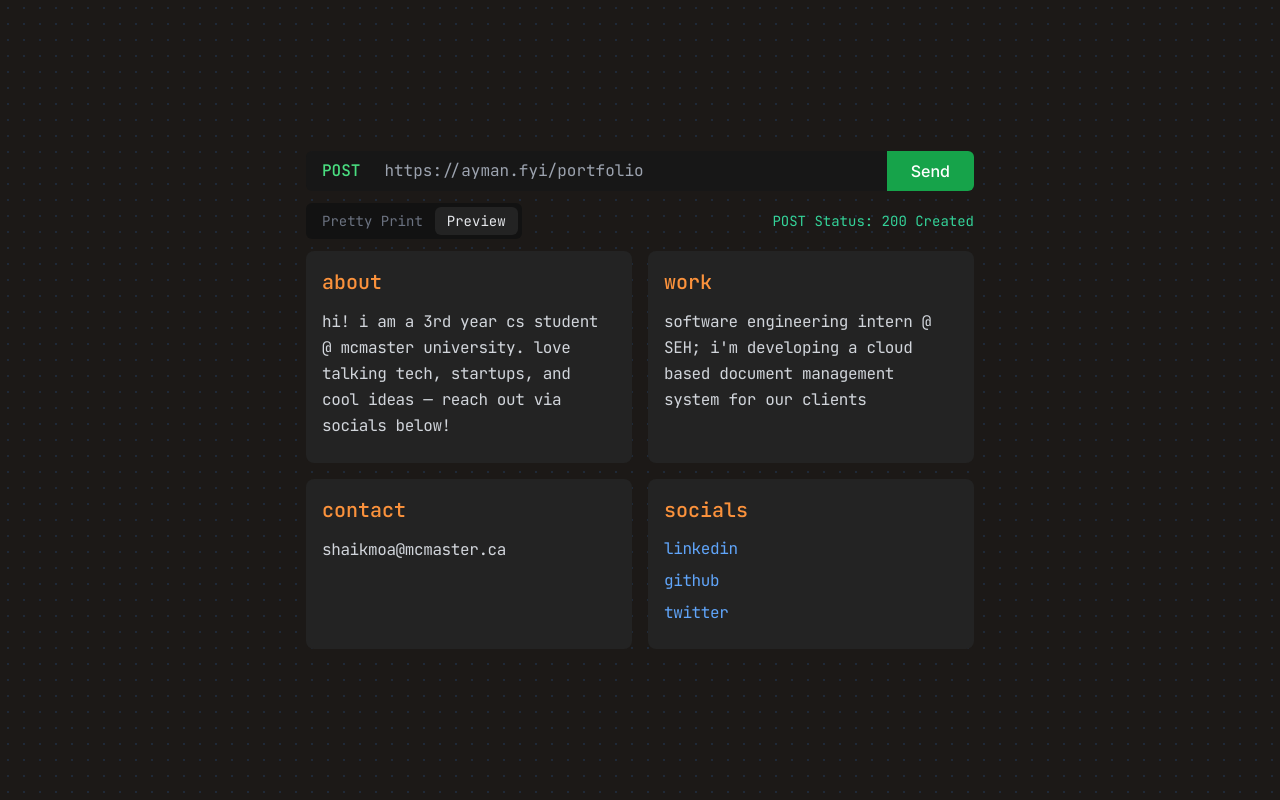
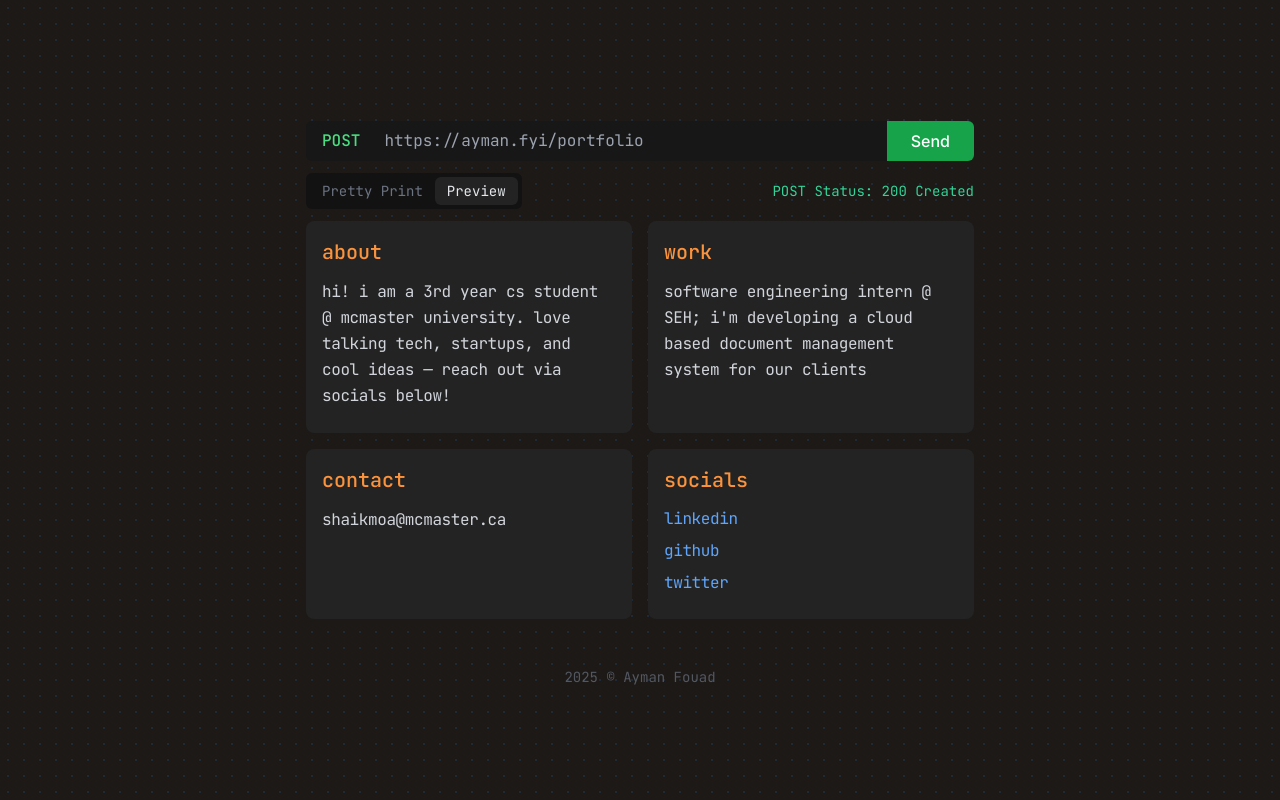
Before and after one commit to aymanfouad123/portfolio-v1, a React (Vite) app: page / in a window 1280 px wide. Both pictures are taken after a click on the button "GET". Built offline with nearby package versions, Linux system fonts and the light colour scheme.

Commit message:
adding copyright footer

```diff
--- a/src/App.jsx
+++ b/src/App.jsx
@@ -1,4 +1,4 @@
-import React, { useState } from "react";
+import React, { useState, useEffect } from "react";
 import CardView from "./components/cardView";
 import CodeView from "./components/codeView";
 import { portfolioData } from "./data/portfolioData";
@@ -7,35 +7,45 @@ import StatusMessage from "./components/statusMessage";
 import TabSelector from "./components/tabSelector";
 
 function App() {
-  // Main state variables
+  // Core states
   const [viewMode, setViewMode] = useState("code");
   const [isLoading, setIsLoading] = useState(false);
   const [showStatus, setShowStatus] = useState(false);
   const [requestMethod, setRequestMethod] = useState("GET");
+  const [isTransitioning, setIsTransitioning] = useState(false);
 
-  // Handle switching between code and card views
+  // Simplified view toggle with cleaner animation flow
   const toggleViewMode = () => {
-    // Don't do anything if already loading
-    if (isLoading) return;
+    if (isLoading || isTransitioning) return;
 
-    // Figure out which view to show next
     const nextView = viewMode === "card" ? "code" : "card";
     const nextMethod = nextView === "card" ? "POST" : "GET";
 
-    // Start the transition
-    setRequestMethod(nextMethod);
+    // Start transition
+    setIsTransitioning(true);
     setIsLoading(true);
     setShowStatus(true);
+    setRequestMethod(nextMethod);
 
-    // Animation logic with timeouts
+    // Fade out
     requestAnimationFrame(() => {
+      // Wait for fade out to complete
       setTimeout(() => {
+        // Switch view mode
         setViewMode(nextView);
 
-        setTimeout(() => {
-          setIsLoading(false);
-        }, 400);
-      }, 100);
+        // Allow time for new view to mount before fading in
+        requestAnimationFrame(() => {
+          setTimeout(() => {
+            setIsLoading(false);
+
+            // Wait for fade-in to complete before allowing new transitions
+            setTimeout(() => {
+              setIsTransitioning(false);
+            }, 350);
+          }, 50);
+        });
+      }, 250); // Slightly longer than opacity transition to ensure it's complete
     });
   };
 
@@ -50,7 +60,7 @@ function App() {
           <RequestBar
             onToggleView={toggleViewMode}
             currentView={viewMode}
-            disabled={isLoading}
+            disabled={isLoading || isTransitioning}
           />
         </div>
 
@@ -71,22 +81,31 @@ function App() {
           </div>
         </div>
 
-        {/* Main content area */}
+        {/* Main content area with hardware-accelerated transitions */}
         <div className="flex-1 mt-3 min-h-[380px] relative overflow-hidden">
           <div
-            className="w-full h-full transition-all duration-300 ease-out will-change-opacity will-change-transform"
+            className="w-full h-full transition-all duration-250 ease-out will-change-opacity will-change-transform"
             style={{
               opacity: isLoading ? 0 : 1,
-              transform: isLoading ? "scale(0.98)" : "scale(1)",
+              transform: isLoading
+                ? "scale3d(0.98, 0.98, 1)"
+                : "scale3d(1, 1, 1)",
+              backfaceVisibility: "hidden",
+              WebkitBackfaceVisibility: "hidden",
             }}
           >
             {viewMode === "card" ? (
               <CardView portfolioData={portfolioData} />
             ) : (
-              <CodeView data={portfolioData} />
+              <CodeView data={portfolioData} skipAnimation={true} />
             )}
           </div>
         </div>
+      </div>
+
+      {/* Copyright footer */}
+      <div className="text-gray-500 text-sm font-mono mt-8 mb-2 opacity-70">
+        2025 © Ayman Fouad
       </div>
     </div>
   );
--- a/src/components/cardView.jsx
+++ b/src/components/cardView.jsx
@@ -1,8 +1,8 @@
 import React, { useState, useRef, useEffect } from "react";
 
 function CardView({ portfolioData }) {
-  // This keeps track of which cards are visible during the animation
-  const [visibleCards, setVisibleCards] = useState(0);
+  // Basic animation state - just track visible cards
+  const [visibleCards, setVisibleCards] = useState(4); // Start with all cards visible
 
   const cardStyle =
     "bg-[#232323] p-4 rounded-lg flex flex-col relative overflow-hidden";
@@ -12,261 +12,56 @@ function CardView({ portfolioData }) {
   const linkStyle =
     "block text-blue-400 hover:text-blue-300 transition-colors font-mono font-light tracking-tight hover:underline";
 
+  // Simple animation on mount
   useEffect(() => {
-    // Reset to 0 visible cards whenever data changes
+    // Reset visibility
     setVisibleCards(0);
 
-    let count = 0;
+    // Show all cards with a slight delay
+    const timer = setTimeout(() => {
+      setVisibleCards(4);
+    }, 100);
 
-    // Show one new card every 50ms
-    const timer = setInterval(() => {
-      if (count < 4) {
-        setVisibleCards((oldCount) => oldCount + 1);
-        count++;
-      } else {
-        clearInterval(timer); // Stop the timer when all cards are visible
-      }
-    }, 50);
-
-    // Clean up the timer when component unmounts
-    return () => clearInterval(timer);
+    return () => clearTimeout(timer);
   }, [portfolioData]);
 
-  // Makes sure links have https:// at the beginning
+  // Format URLs
   function formatSocialUrl(url) {
-    if (url.startsWith("http")) {
-      return url;
-    } else {
-      return `https://${url}`;
-    }
+    return url.startsWith("http") ? url : `https://${url}`;
   }
 
-  // This component handles the title animation
-  function AnimatedTitle({ title, index }) {
-    const [isVisible, setIsVisible] = useState(false);
-
-    // Show title when its card becomes visible
-    useEffect(() => {
-      if (index < visibleCards) {
-        // Small delay before showing the title
-        const timer = setTimeout(() => setIsVisible(true), 50);
-        return () => clearTimeout(timer);
-      }
-    }, [index, visibleCards]);
-
-    return (
-      <h2
-        className={titleStyle}
-        style={{
-          opacity: isVisible ? 1 : 0,
-          transform: isVisible ? "translateY(0)" : "translateY(5px)",
-          transition: "opacity 0.2s ease-out, transform 0.2s ease-out",
-          visibility: isVisible ? "visible" : "hidden",
-        }}
-      >
-        {title}
-      </h2>
-    );
-  }
-
-  // This component handles the text animation line by line
-  function AnimatedText({ text, className, isWorkCard = false }) {
-    // Keep track of how many lines we've shown so far
-    const [visibleLines, setVisibleLines] = useState(0);
-
-    // The line where we'll show a cursor in the work card
-    const cursorLine = 2;
-
-    // Start the animation when text changes
-    useEffect(() => {
-      // Reset to 0 visible lines
-      setVisibleLines(0);
-
-      // Wait a bit before starting animation
-      const startDelay = setTimeout(() => {
-        let lineCount = 0;
-
-        // Show one new line every 20ms
-        const lineInterval = setInterval(() => {
-          if (lineCount < 30) {
-            // Assuming max 30 lines
-            setVisibleLines((prev) => prev + 1);
-            lineCount++;
-          } else {
-            clearInterval(lineInterval);
-          }
-        }, 20);
-
-        return () => clearInterval(lineInterval);
-      }, 100);
-
-      return () => clearTimeout(startDelay);
-    }, [text]);
-
-    // Don't show anything if there's no text
-    if (!text) return null;
-
-    // Split text into lines and clean them up
-    const lines = text
-      .trim()
-      .split("\n")
-      .map((line) => line.trim());
-
-    return (
-      <div className={`${className} flex-1 relative`}>
-        {lines.map((line, lineIdx) => {
-          // Split each line into words so we can animate each word
-          const words = line.split(/(\s+)/);
-
-          return (
-            <div key={lineIdx} className="relative">
-              {words.map((word, wordIdx) => {
-                if (word === "") return null;
-
-                // Check if it's just whitespace
-                const isSpace = /^\s+$/.test(word);
-
-                if (isSpace) {
-                  // Handle spaces
-                  return (
-                    <span
-                      key={`${lineIdx}-${wordIdx}`}
-                      className="inline-block"
-                      style={{
-                        opacity: lineIdx < visibleLines ? 1 : 0,
-                        transitionDelay: `${lineIdx * 0.02}s`,
-                      }}
-                    >
-                      {word}
-                    </span>
-                  );
-                }
-
-                // Handle actual words
-                return (
-                  <span
-                    key={`${lineIdx}-${wordIdx}`}
-                    className="inline-block transition-all duration-300 ease-out"
-                    style={{
-                      opacity: lineIdx < visibleLines ? 1 : 0,
-                      transform:
-                        lineIdx < visibleLines
-                          ? "translateY(0)"
-                          : "translateY(10px)",
-                      transitionDelay: `${lineIdx * 0.02}s`,
-                      WebkitFontSmoothing: "antialiased",
-                      MozOsxFontSmoothing: "grayscale",
-                    }}
-                  >
-                    {word}
-                  </span>
-                );
-              })}
-
-              {/* This shows a little orange cursor for the work card */}
-              {isWorkCard && lineIdx === cursorLine && (
-                <div
-                  className="absolute left-0 top-0 h-full w-1.5 bg-amber-600"
-                  style={{
-                    transform: "translateX(-8px)",
-                    opacity: lineIdx < visibleLines ? 1 : 0,
-                    transition: "opacity 0.3s ease-out",
-                  }}
-                />
-              )}
-            </div>
-          );
-        })}
-      </div>
-    );
-  }
-
-  // Shows social links with a fade-in animation
-  function AnimatedLinks({ socials }) {
-    // Track which links are visible
-    const [visibleLinks, setVisibleLinks] = useState(0);
-
-    // Animate links appearing one by one
-    useEffect(() => {
-      setVisibleLinks(0);
-
-      setTimeout(() => {
-        let count = 0;
-        const totalLinks = Object.keys(socials).length;
-
-        const interval = setInterval(() => {
-          if (count < totalLinks) {
-            setVisibleLinks((prev) => prev + 1);
-            count++;
-          } else {
-            clearInterval(interval);
-          }
-        }, 40);
-
-        return () => clearInterval(interval);
-      }, 100);
-    }, [socials]);
-
-    return (
-      <div className="space-y-2 flex-1">
-        {Object.entries(socials).map(([platform, url], index) => (
-          <div
-            key={platform}
-            className="transition-all duration-200 ease-out"
-            style={{
-              opacity: index < visibleLinks ? 1 : 0,
-              transform:
-                index < visibleLinks ? "translateY(0)" : "translateY(10px)",
-              transitionDelay: `${index * 0.05}s`,
-            }}
-          >
-            <a
-              href={formatSocialUrl(url)}
-              target="_blank"
-              rel="noopener noreferrer"
-              className={linkStyle}
-            >
-              {platform}
-            </a>
-          </div>
-        ))}
-      </div>
-    );
-  }
-
-  // Each card with a glow effect when you hover over it
+  // Basic card component
   function Card({ title, children, index }) {
-    // Track mouse position and hover state
     const [isHovering, setIsHovering] = useState(false);
     const [mousePosition, setMousePosition] = useState({ x: 0, y: 0 });
     const cardRef = useRef(null);
 
-    // Update the mouse position when it moves
     function handleMouseMove(e) {
-      if (cardRef.current) {
-        // Get the card's position on the page
-        const rect = cardRef.current.getBoundingClientRect();
-
-        // Calculate mouse position relative to the card
-        setMousePosition({
-          x: e.clientX - rect.left,
-          y: e.clientY - rect.top,
-        });
-      }
+      if (!cardRef.current) return;
+      const rect = cardRef.current.getBoundingClientRect();
+      setMousePosition({
+        x: e.clientX - rect.left,
+        y: e.clientY - rect.top,
+      });
     }
 
     return (
       <div
         ref={cardRef}
-        className={cardStyle}
+        className={`${cardStyle} transition-all duration-300 ease-out`}
+        style={{
+          opacity: index < visibleCards ? 1 : 0,
+          transform:
+            index < visibleCards ? "translateY(0)" : "translateY(15px)",
+        }}
         onMouseEnter={() => setIsHovering(true)}
         onMouseLeave={() => setIsHovering(false)}
         onMouseMove={handleMouseMove}
       >
-        {/* This is the glow effect that follows your mouse - so cool! */}
+        {/* Mouse glow effect */}
         {isHovering && (
           <div
-            className="absolute pointer-events-none transition-opacity duration-200 opacity-40"
+            className="absolute pointer-events-none opacity-40"
             style={{
               width: "300px",
               height: "300px",
@@ -284,37 +79,82 @@ function CardView({ portfolioData }) {
           />
         )}
 
-        <AnimatedTitle title={title} index={index} />
+        {/* Title */}
+        <h2 className={titleStyle}>{title}</h2>
+
+        {/* Content */}
         <div className="relative z-10">{children}</div>
       </div>
     );
   }
 
-  // The main render - a 2x2 grid of cards
+  // Text content with cursor for work card
+  function TextContent({ text, className, isWorkCard }) {
+    if (!text) return null;
+
+    // Show cursor on the third line
+    const lines = text.split("\n");
+    const cursorLine = 2;
+
+    return (
+      <div className={className}>
+        {lines.map((line, index) => (
+          <div key={index} className="relative">
+            {line}
+
+            {/* Orange cursor for work card */}
+            {isWorkCard && index === cursorLine && (
+              <div
+                className="absolute left-0 top-0 h-full w-1.5 bg-amber-600"
+                style={{ transform: "translateX(-8px)" }}
+              />
+            )}
+          </div>
+        ))}
+      </div>
+    );
+  }
+
+  // Links list
+  function SocialLinks({ socials }) {
+    return (
+      <div className="space-y-2">
+        {Object.entries(socials).map(([platform, url]) => (
+          <div key={platform}>
+            <a
+              href={formatSocialUrl(url)}
+              target="_blank"
+              rel="noopener noreferrer"
+              className={linkStyle}
+            >
+              {platform}
+            </a>
+          </div>
+        ))}
+      </div>
+    );
+  }
+
   return (
     <div className="grid grid-cols-2 gap-4 h-full">
-      {/* About card */}
       <Card title="about" index={0}>
-        <AnimatedText text={portfolioData.aboutme} className={textStyle} />
+        <TextContent text={portfolioData.aboutme} className={textStyle} />
       </Card>
 
-      {/* Work card with the orange cursor */}
       <Card title="work" index={1}>
-        <AnimatedText
+        <TextContent
           text={portfolioData.work}
           className={textStyle}
           isWorkCard={true}
         />
       </Card>
 
-      {/* Contact card */}
       <Card title="contact" index={2}>
-        <AnimatedText text={portfolioData.contact} className={textStyle} />
+        <TextContent text={portfolioData.contact} className={textStyle} />
       </Card>
 
-      {/* Socials card with clickable links */}
       <Card title="socials" index={3}>
-        <AnimatedLinks socials={portfolioData.socials} />
+        <SocialLinks socials={portfolioData.socials} />
       </Card>
     </div>
   );
```
Also changed, not shown: src/components/codeView.jsx (+18 -7 lines).
